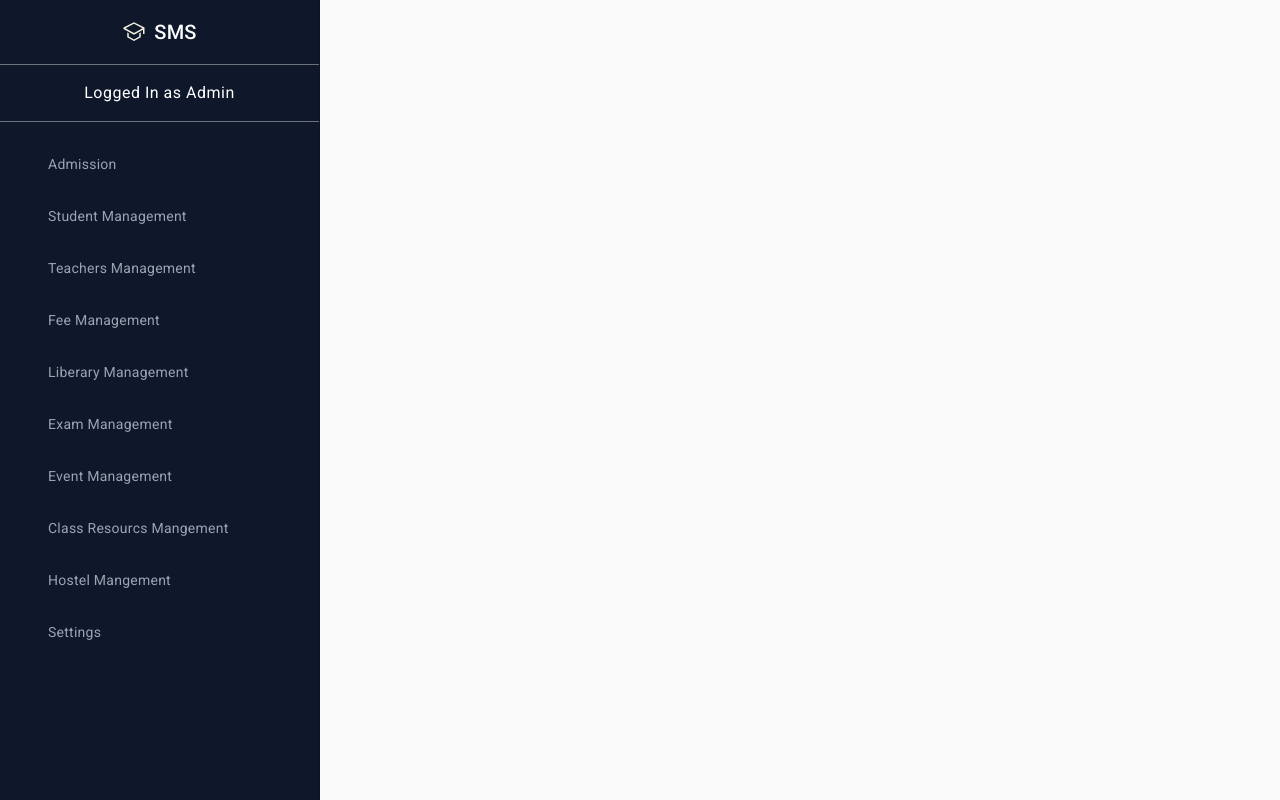
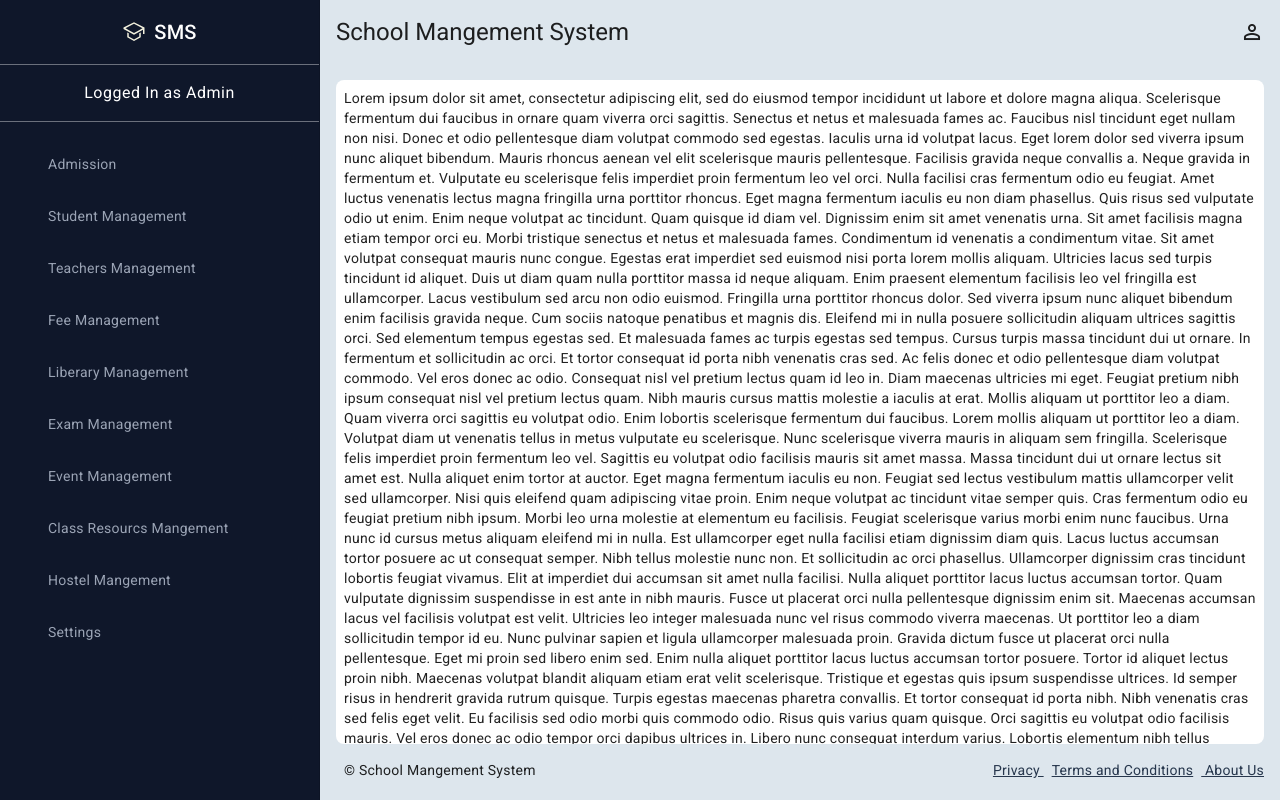
Before and after one commit to sanjayKumar-dev/sms-frontend, an Angular app: page / in a window 1280 px wide. Built offline with nearby package versions, Linux system fonts and the light colour scheme.

Commit message:
Added the header, footer and middle componet

```diff
--- a/src/app/app.component.html
+++ b/src/app/app.component.html
@@ -3,6 +3,12 @@
     <sms-sidenav></sms-sidenav>
   </mat-drawer>
   <mat-drawer-content>
-    <router-outlet></router-outlet>
+    <header></header>
+    <div class="middle-container">
+      <!-- <router-outlet></router-outlet> -->
+      <welcome></welcome>
+    </div>
+
+    <footer></footer>
   </mat-drawer-content>
 </mat-drawer-container>
--- a/src/app/app.component.scss
+++ b/src/app/app.component.scss
@@ -1,19 +1,27 @@
+@import 'src/styles.scss';
 .example-container {
     width: 100%;
     height: 100%;
 }
 
-//   :host {
-//     display: flex;
-//     flex-direction: column;
-//     height: 100%;
-//   }
-
 mat-drawer {
     width: 20rem;
-    background: #0f172a;
+    background: $blue2;
 }
 
-//   mat-drawer-container {
-//     height: 100%;
-//   }
+mat-drawer-container {
+    background-color: $grey2;
+}
+
+mat-drawer-content {
+    overflow: inherit;
+}
+
+.middle-container {
+    margin: 1rem 1rem 1rem 1rem;
+    height: 83%;
+    background-color: white;
+    border-radius: 0.5rem;
+    padding: 0.5rem;
+    overflow: auto;
+}
--- /dev/null
+++ b/src/app/sms/pages/footer/footer.component.html
@@ -0,0 +1,11 @@
+<div class=" d-flex justify-content-between pb-4 ps-4 m-0">
+    <div>
+        <span>© School Mangement System</span>
+    </div>
+
+    <div class="quicklink">
+        <a href="#"> Privacy </a>
+        <a href="#"> Terms and Conditions</a>
+        <a href="#"> About Us </a>
+    </div>
+</div>
--- /dev/null
+++ b/src/app/sms/pages/footer/footer.component.scss
@@ -0,0 +1,7 @@
+.quicklink {
+    margin-right: 1rem;
+    a {
+        color: #27374D;
+        padding-left: .5rem;
+    }
+}
--- /dev/null
+++ b/src/app/sms/pages/header/header.component.html
@@ -0,0 +1,8 @@
+<div id="header" class="d-flex justify-content-between">
+    <div>
+        <h1>School Mangement System</h1>
+    </div>
+    <div>
+        <mat-icon class="mt-1">person_outline</mat-icon>
+    </div>
+</div>
--- /dev/null
+++ b/src/app/sms/pages/header/header.component.scss
@@ -0,0 +1,5 @@
+@import 'src/styles.scss';
+
+#header {
+    padding: 1rem 1rem 0rem 1rem;
+}
--- a/src/styles.scss
+++ b/src/styles.scss
@@ -1,16 +1,20 @@
 /* You can add global styles to this file, and also import other style files */
 @import 'src/styles/variable.scss';
 html, body { height: 100%; }
-body { margin: 0; font-family: Roboto, "Source Sans Pro", sans-serif; }
+body {
+    margin: 0;
+    font-family: Roboto, "Source Sans Pro", sans-serif;
+    font-smooth: always;
+}
 
 ::-webkit-scrollbar {
-    width: 4px;
+    width: 0.3rem;
     overflow-y: scroll;
-    background: grey;
-    box-shadow: inset 0 0 4px #707070;
+    background: white;
+    // box-shadow: inset 0 0 4px white;
 }
 
 ::-webkit-scrollbar-thumb {
-    background: blue;
-    border-radius: 10px;
+    background: $blue2;
+    border-radius: 1rem;
 }
--- a/src/styles/variable.scss
+++ b/src/styles/variable.scss
@@ -4,3 +4,4 @@ $blue1: #001C30;
 $blue2: #0f172a;
 
 $grey: #9BA4B5;
+$grey2: #DDE6ED;
```
Also changed, not shown: src/app/app.module.ts (+8 -2 lines), src/app/sms/pages/footer/footer.component.ts (added, +10 -0 lines), src/app/sms/pages/header/header.component.ts (added, +10 -0 lines), 2 other files (tests, documents, lock files or other folders).
